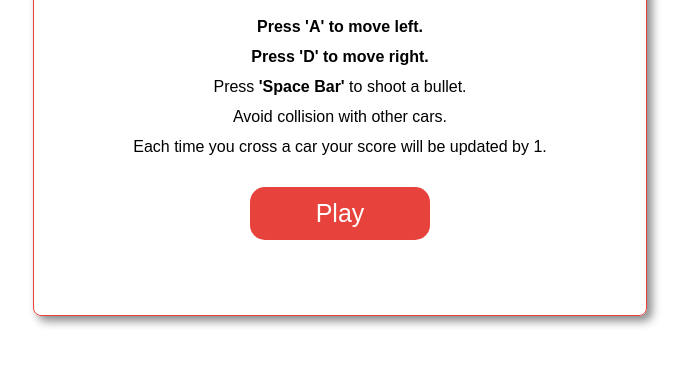
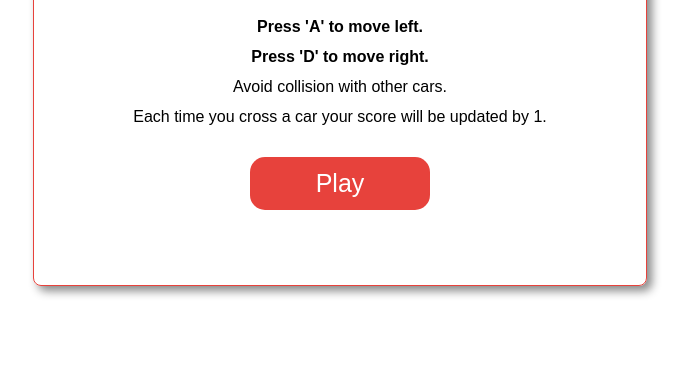
Before and after one commit to itsmesamir/2D-CarLane-Game, a plain HTML site: page index.html in a window 1280 px wide. Shown: the part 179-544 px from the top of the page, without its empty margins (300-989 px from the left). Drawn offline with Linux system fonts and the light colour scheme; a script that the page names is missing.

Commit message:
file upload

```diff
--- a/index.html
+++ b/index.html
@@ -17,7 +17,6 @@
         <h2>Instructions</h2>
         <h4>Press 'A' to move left.</h4>
         <h4>Press 'D' to move right.</h4>
-        <p>Press <b>'Space Bar'</b> to shoot a bullet.</p>
         <p>Avoid collision with other cars.</p>
         <p>Each time you cross a car your score will be updated by 1.</p>
         <div class="play">Play</div>
```
